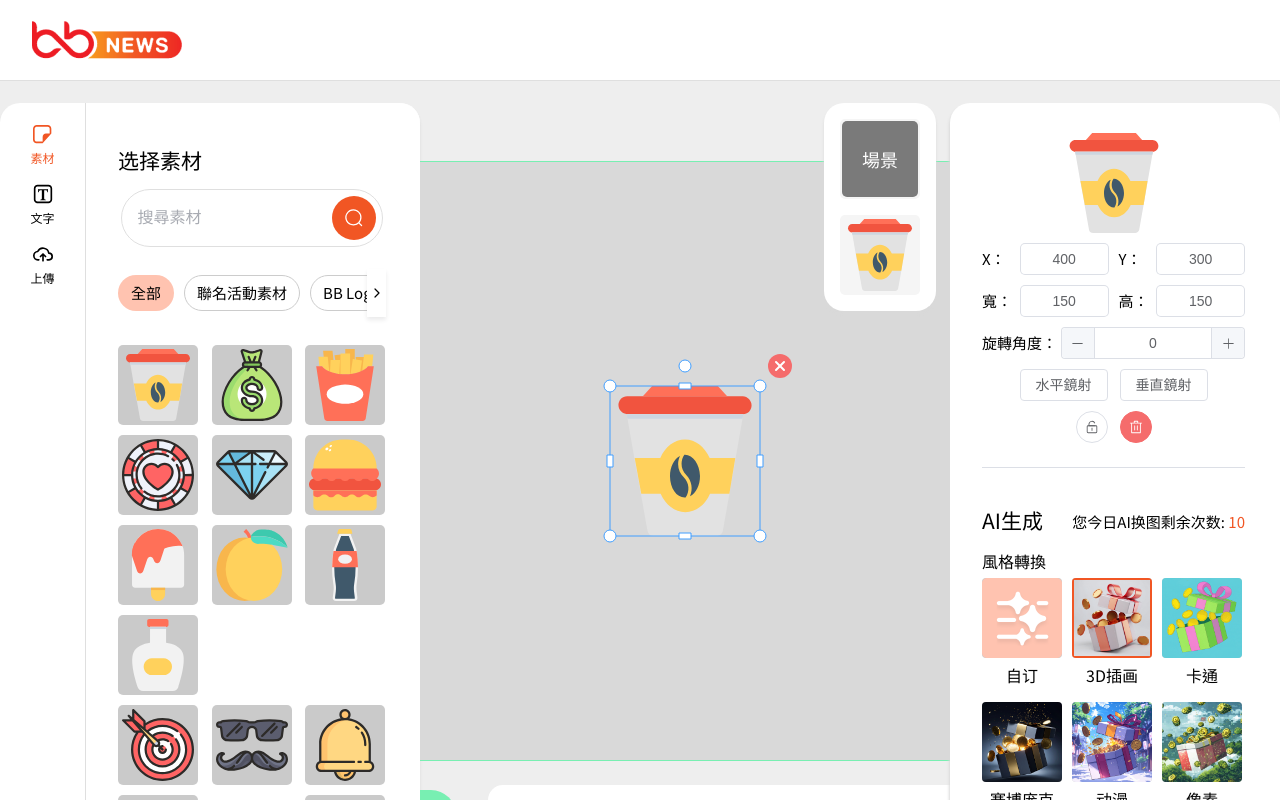
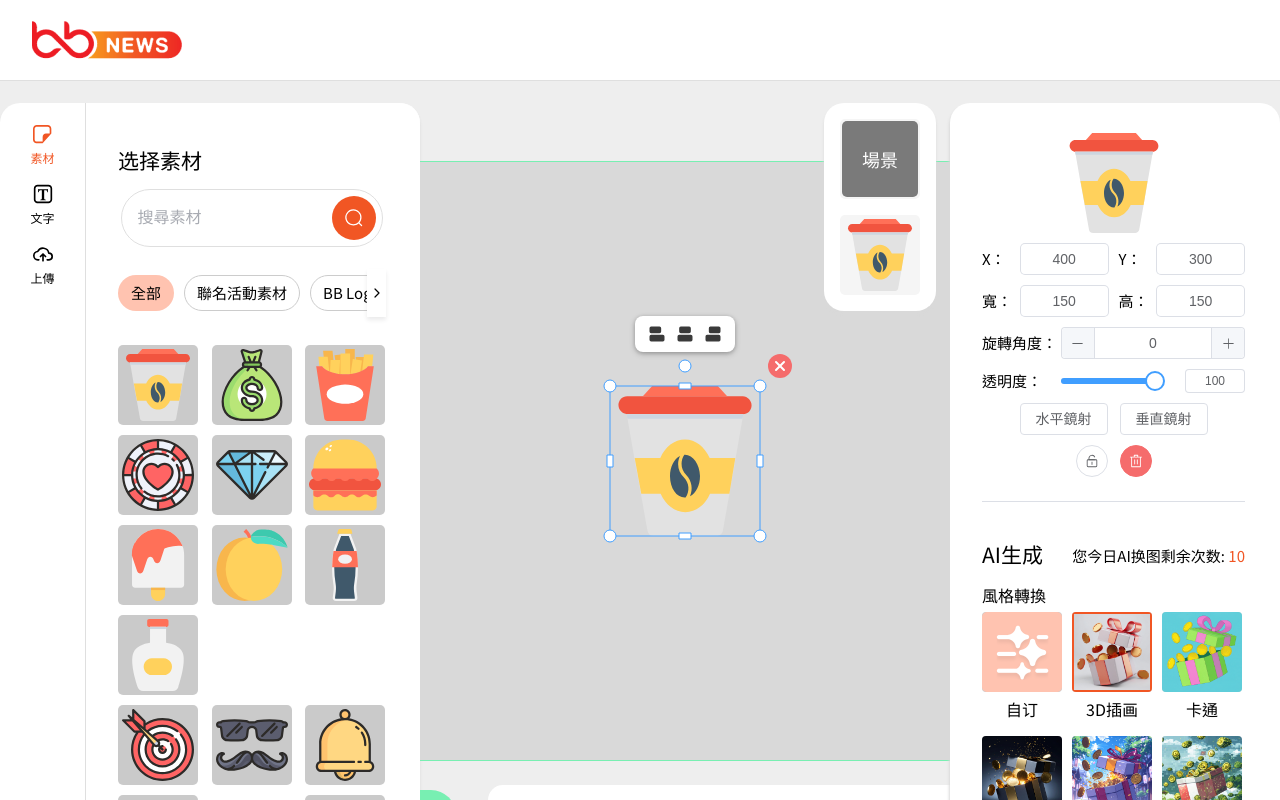
Before and after one commit to penyuanliao/image-editor, a Vue app: page / in a window 1280 px wide. Both pictures are taken after a click on the element 158 px from the left and 384 px from the top of the page. Built offline with nearby package versions, Linux system fonts and the light colour scheme; the HTML template or start-up script is replaced by a standard one; what colorpickers, vue-konva would draw is missing.

Commit message:
:lipstick: feat: image algin

```diff
--- a/src/AppKonva.vue
+++ b/src/AppKonva.vue
@@ -4,7 +4,7 @@ import {useImage} from "vue-konva";
 import {ref, reactive, onMounted, computed, watch} from "vue";
 import { useKImgEditorStore } from "./store/kImgEditorStore.ts";
 import FileInputComponent from "./components/konva/FileInputComponent.vue";
-import Popover from "./components/konva/Popover.vue";
+import Popover from "./components/EditorArea/Popover.vue";
 
 const store = useKImgEditorStore();
 
--- a/src/Utilities/CanvasEditor.ts
+++ b/src/Utilities/CanvasEditor.ts
@@ -57,6 +57,7 @@ interface IContextMenuEvent {
 // 這個類別將取代大部分 useImageEditor.ts 和 ImageUploader.vue 中的邏輯
 export class CanvasEditor {
     private handlePaste:((event: ClipboardEvent) => Promise<void>) | null = null;
+    private handleCopy:((event: ClipboardEvent) => Promise<void>) | null = null;
     protected divContainer?: HTMLDivElement | null = null;
     protected canvas?: HTMLCanvasElement;
     protected ctx?: CanvasRenderingContext2D;
@@ -733,7 +734,7 @@ export class CanvasEditor {
     }
     private handleMouseLeave(_: MouseEvent) {
         this.clear();
-        this.showPopOverMenu(false);
+        // this.showPopOverMenu(false);
     }
     private clear() {
         this.isDraggingCropBox = false;
@@ -854,8 +855,7 @@ export class CanvasEditor {
             }
 
         }
-        document.addEventListener('paste', this.handlePaste);
-        document.addEventListener('copy', async (event: ClipboardEvent) => {
+        this.handleCopy = async (event: ClipboardEvent) => {
             // 在文字編輯模式不copy
             if (!this.editingElement) {
                 const data: string = JSON.stringify({
@@ -866,11 +866,115 @@ export class CanvasEditor {
                 console.log('copy', data, this.editingElement);
                 event.preventDefault();
             }
+        };
+        document.addEventListener('paste', this.handlePaste);
+        document.addEventListener('copy', this.handleCopy);
+    }
+    public disableCopyAndPasteSupport() {
+        if (this.handlePaste)
+            document.removeEventListener('paste', this.handlePaste);
+        if (this.handleCopy)
+            document.removeEventListener('copy', this.handleCopy);
+    }
+
+    //對齊物件
+    public align(horizontally: 'left' | 'center' | 'right' | null, vertically: 'top' | 'middle' | 'bottom' | null) {
+        const selectedElements = this.store.selectedElements;
+        if (selectedElements.length < 2 || !this.ctx) {
+            return; // Alignment requires at least two elements
+        }
+
+        // 1. Find the bounding box of the entire selection
+        let selectionMinX = Infinity;
+        let selectionMaxX = -Infinity;
+        let selectionMinY = Infinity;
+        let selectionMaxY = -Infinity;
+
+        selectedElements.forEach(element => {
+            const box = getElementBoundingBox(this.ctx!, element);
+            if (box) {
+                selectionMinX = Math.min(selectionMinX, box.x);
+                selectionMaxX = Math.max(selectionMaxX, box.x + box.width);
+                selectionMinY = Math.min(selectionMinY, box.y);
+                selectionMaxY = Math.max(selectionMaxY, box.y + box.height);
+            }
         });
+
+        // 2. Calculate target alignment positions
+        const alignCenterTargetX = selectionMinX + (selectionMaxX - selectionMinX) / 2;
+        const alignMiddleTargetY = selectionMinY + (selectionMaxY - selectionMinY) / 2;
+
+        // 3. Apply alignment to each element
+        selectedElements.forEach(element => {
+            const box = getElementBoundingBox(this.ctx!, element);
+            if (!box) return;
+
+            // Horizontal alignment
+            if (horizontally) {
+                if (horizontally === 'left') {
+                    element.config.x = selectionMinX + box.width / 2;
+                } else if (horizontally === 'center') {
+                    element.config.x = alignCenterTargetX;
+                } else if (horizontally === 'right') {
+                    element.config.x = selectionMaxX - box.width / 2;
+                }
+            }
+
+            // Vertical alignment
+            if (vertically) {
+                if (vertically === 'top') {
+                    element.config.y = selectionMinY + box.height / 2;
+                } else if (vertically === 'middle') {
+                    element.config.y = alignMiddleTargetY;
+                } else if (vertically === 'bottom') {
+                    element.config.y = selectionMaxY - box.height / 2;
+                }
+            }
+        });
+
+        // 4. Re-render the canvas to show changes
+        this.render();
     }
-    public disablePasteSupport() {
-        if (!this.handlePaste) return;
-        document.removeEventListener('paste', this.handlePaste);
+
+    public stageAlign(horizontally: 'left' | 'center' | 'right' | null, vertically: 'top' | 'middle' | 'bottom' | null) {
+        const selectedElements = this.store.selectedElements;
+        if (selectedElements.length < 1 || !this.ctx || !this.canvas) {
+            return; // Requires at least one element and a canvas context
+        }
+
+        const stageWidth = this.canvas.width;
+        const stageHeight = this.canvas.height;
+
+        // Apply alignment to each selected element relative to the stage
+        selectedElements.forEach(element => {
+            const box = getElementBoundingBox(this.ctx!, element);
+            if (!box) return;
+
+            // Horizontal alignment relative to the stage
+            if (horizontally) {
+                if (horizontally === 'left') {
+                    element.config.x = box.width / 2;
+                } else if (horizontally === 'center') {
+                    element.config.x = stageWidth / 2;
+                } else if (horizontally === 'right') {
+                    element.config.x = stageWidth - box.width / 2;
+                }
+            }
+
+            // Vertical alignment relative to the stage
+            if (vertically) {
+                if (vertically === 'top') {
+                    element.config.y = box.height / 2;
+                } else if (vertically === 'middle') {
+                    element.config.y = stageHeight / 2;
+                } else if (vertically === 'bottom') {
+                    element.config.y = stageHeight - box.height / 2;
+                }
+            }
+        });
+
+        // Re-render the canvas to show changes
+        this.render();
     }
 
     // 銷毀時要移除監聽器
@@ -883,7 +987,7 @@ export class CanvasEditor {
         this.canvas?.removeEventListener('mouseleave', this.handleMouseLeave.bind(this));
         this.canvas?.removeEventListener('contextmenu', this.handleContextMenu.bind(this));
         this.canvas?.removeEventListener('wheel', this.handleWheel.bind(this));
-        this.disablePasteSupport();
+        this.disableCopyAndPasteSupport();
         this.canvas = undefined;
         this.ctx = undefined;
     }
--- a/src/Utilities/useImageEditor.ts
+++ b/src/Utilities/useImageEditor.ts
@@ -141,8 +141,10 @@ export const drawText = (ctx: CanvasRenderingContext2D, element: ICanvasElement)
     }
 
     // Draw relative to the new (0,0) origin
+    // To vertically center the entire text block, the center of the first line should be
+    // at a position of (-totalBlockHeight / 2) + (singleLineHeight / 2).
+    // This formula correctly positions the text block for both single and multiple lines.
     let currentLineY = -totalTextHeight / 2 + (fontSize * lineHeight) / 2;
-
     lines.forEach((line) => {
         // Apply stroke if properties exist
         if (config.strokeColor && config.strokeWidth) {
--- a/src/components/EditorArea/EditorView.vue
+++ b/src/components/EditorArea/EditorView.vue
@@ -1,11 +1,11 @@
 <script setup lang="ts">
-import {computed, nextTick, onMounted, reactive, ref, watch} from "vue";
+import {computed, nextTick, onMounted, onUnmounted, reactive, ref, watch} from "vue";
 import {useImagesStore} from "@/store/images.ts";
 import {processFile} from "@/Utilities/FileProcessor.ts";
 import {CanvasEditor} from "@/Utilities/CanvasEditor.ts";
 import {type CroppedExportOptions, exportCroppedArea} from "@/Utilities/useCanvasExporter.ts";
 import {ElementTypesEnum, type ICanvasElement, type ITextConfig} from "@/types.ts";
-import Popover from "../konva/Popover.vue";
+import Popover from "./Popover.vue";
 import KeyboardController from "../KeyboardController.vue";
 
 const imagesStore = useImagesStore();
@@ -124,6 +124,9 @@ onMounted(() => {
     };
     window.addEventListener('click', closeContextMenu);
   }
+});
+onUnmounted(() => {
+  editor.value.destroy();
 })
 
 // --- Event Emitters and Watchers ---
@@ -245,8 +248,19 @@ const deleteSelectedElement = () => {
   }
   closeContextMenu();
 };
-const onContainerClick = () => {
-  fileInput.value?.click();
+const handlePopOverMenuChange = (state: string) => {
+  console.log('handlePopOverMenuChange', state);
+  switch (state) {
+    case "stage-left":
+      editor.value.stageAlign("left", null);
+      break;
+    case "stage-center":
+      editor.value.stageAlign("center", null);
+      break;
+    case "stage-right":
+      editor.value.stageAlign("right", null);
+      break;
+  }
 };
 
 const onFileChange = async (event: Event) => {
@@ -361,10 +375,10 @@ defineExpose({ addElement, updateSelectedElement });
       />
       <Popover
           ref="popOverRef"
-          v-show="popOverMenu.visible && selectedElement?.type === ElementTypesEnum.Stage "
-               :style="{
-                  transform: `translate(${popOverMenu.x}px, ${popOverMenu.y}px)`
-               }"/>
+          v-show="popOverMenu.visible && selectedElement?.type === ElementTypesEnum.Image"
+          :style="{ transform: `translate(${popOverMenu.x}px, ${popOverMenu.y}px)`}"
+          @change="handlePopOverMenuChange"
+      />
       <!-- 自訂右鍵選單 -->
       <div
           v-if="contextMenu.visible && contextMenu.element"
@@ -529,6 +543,7 @@ defineExpose({ addElement, updateSelectedElement });
   z-index: 10;
   overflow: hidden;
   resize: none;
+
 }
 
 .crop-controls {
--- a/src/components/konva/Popover.vue
+++ b/src/components/EditorArea/Popover.vue
@@ -19,17 +19,17 @@ const handleOnClick = (value: string) => {
 <template>
   <div class="popover">
     <div class="button-group">
-      <div @click="handleOnClick('left')">
+      <div @click="handleOnClick('stage-left')">
         <span class="icon">
           <Symbols name="align-left"/>
         </span>
       </div>
-      <div @click="handleOnClick('center')">
+      <div @click="handleOnClick('stage-center')">
         <span class="icon">
           <Symbols name="align-center"/>
         </span>
       </div>
-      <div @click="handleOnClick('right')">
+      <div @click="handleOnClick('stage-right')">
         <span class="icon">
           <Symbols name="align-right"/>
         </span>
--- a/src/components/Panels/ImagePropsPanel.vue
+++ b/src/components/Panels/ImagePropsPanel.vue
@@ -7,62 +7,74 @@ import {Delete, Lock, Unlock} from "@element-plus/icons-vue";
 import NPanel from "@/components/Basic/NPanel.vue";
 
 const imagesStore = useImagesStore();
+// Only show and operate on the panel if a sticker is selected
 
 const selectedElement = computed(() => {
   if (imagesStore.selectedElements.length <= 0) return null;
   if (imagesStore.selectedElements.length > 1) return null;
-  return imagesStore.selectedElements[0];
-});
-// Only show and operate on the panel if a sticker is selected
-const selectedSticker = computed(() => {
-  if (selectedElement.value && (selectedElement.value.type === ElementTypesEnum.Image || selectedElement.value.type === ElementTypesEnum.Stage)) {
-    return selectedElement.value as ICanvasElement;
+  const element = imagesStore.selectedElements[0];
+  if (element && (element.type === ElementTypesEnum.Image || element.type === ElementTypesEnum.Stage)) {
+    return element as ICanvasElement;
   }
   return null;
 });
 // Computed property to handle degree-radian conversion for the rotation slider
 const rotationInDegrees = computed({
   get() {
-    if (selectedSticker.value && selectedSticker.value.config.rotation) {
+    if (selectedElement.value && selectedElement.value.config.rotation) {
       // Convert radians to degrees and round to nearest integer
-      return Math.round((selectedSticker.value.config.rotation * 180) / Math.PI);
+      return Math.round((selectedElement.value.config.rotation * 180) / Math.PI);
     }
     return 0;
   },
   set(degrees: number) {
-    if (selectedSticker.value) {
+    if (selectedElement.value) {
       // Convert degrees to radians
-      selectedSticker.value.config.rotation = (degrees * Math.PI) / 180;
+      selectedElement.value.config.rotation = (degrees * Math.PI) / 180;
     }
   },
 });
+const opacityInPercentage = computed({
+  get() {
+    if (selectedElement.value && typeof selectedElement.value.config.opacity === 'number') {
+      return Math.round(selectedElement.value.config.opacity * 100);
+    } else {
+      return 100;
+    }
+  },
+  set(percentage: number) {
+    if (selectedElement.value) {
+      selectedElement.value.config.opacity = percentage / 100;
+    }
+  }
+});
 
 const handleHorizontalFlip = () => {
-  if (selectedSticker.value?.config) {
-    if (typeof selectedSticker.value.config.scaleX === "number") {
-      selectedSticker.value.config.scaleX *= -1;
+  if (selectedElement.value?.config) {
+    if (typeof selectedElement.value.config.scaleX === "number") {
+      selectedElement.value.config.scaleX *= -1;
     } else {
-      selectedSticker.value.config.scaleX = -1;
+      selectedElement.value.config.scaleX = -1;
     }
   }
 };
 const handleVerticalFlip = () => {
-  if (selectedSticker.value?.config) {
-    if (typeof selectedSticker.value.config.scaleY === "number") {
-      selectedSticker.value.config.scaleY *= -1;
+  if (selectedElement.value?.config) {
+    if (typeof selectedElement.value.config.scaleY === "number") {
+      selectedElement.value.config.scaleY *= -1;
     } else {
-      selectedSticker.value.config.scaleY = -1;
+      selectedElement.value.config.scaleY = -1;
     }
   }
 };
 
 const handleLockAndUnlock = () => {
-  if (selectedSticker.value?.config) {
-    selectedSticker.value.config.draggable = !selectedSticker.value.config.draggable;
-    if (!selectedSticker.value?.config.draggable) {
+  if (selectedElement.value?.config) {
+    selectedElement.value.config.draggable = !selectedElement.value.config.draggable;
+    if (!selectedElement.value?.config.draggable) {
       imagesStore.selectedElements = [];
     } else {
-      imagesStore.selectedElements = [selectedSticker.value];
+      imagesStore.selectedElements = [selectedElement.value];
     }
   }
 }
@@ -71,7 +83,7 @@ const handleLockAndUnlock = () => {
 
 <template>
   <NPanel
-      v-if="selectedSticker"
+      v-if="selectedElement"
       :searchEnabled="false">
     <div class="properties">
       <div class="view once-line">
@@ -79,30 +91,42 @@ const handleLockAndUnlock = () => {
       </div>
       <div class="ctrl">
         <span>X：</span>
-        <el-input-number class="el-input" v-model="selectedSticker.config.x" :controls="false" style="width: 100%" />
+        <el-input-number class="el-input" v-model="selectedElement.config.x" :controls="false" style="width: 100%" />
       </div>
       <div class="ctrl">
         <span>Y：</span>
-        <el-input-number class="el-input" v-model="selectedSticker.config.y" :controls="false" style="width: 100%" />
+        <el-input-number class="el-input" v-model="selectedElement.config.y" :controls="false" style="width: 100%" />
       </div>
       <div class="ctrl">
         <span>寬：</span>
-        <el-input-number class="el-input" v-model="selectedSticker.config.width" :controls="false" style="width: 100%" />
+        <el-input-number class="el-input" v-model="selectedElement.config.width" :controls="false" style="width: 100%" />
       </div>
       <div class="ctrl">
         <span>高：</span>
-        <el-input-number class="el-input" v-model="selectedSticker.config.height" :controls="false" style="width: 100%" />
+        <el-input-number class="el-input" v-model="selectedElement.config.height" :controls="false" style="width: 100%" />
       </div>
       <div class="ctrl once-line">
         <span>旋轉角度：</span>
         <el-input-number v-model="rotationInDegrees" :controls="true" style="width: 100%" />
+      </div>
+      <div class="ctrl once-line slider-with-input">
+        <span>透明度：</span>
+        <el-slider
+            v-model="opacityInPercentage"
+            :show-input-controls="false"
+            style="width: 100%"
+            show-input
+            size="small"
+            :format-tooltip="(value: number) => value + '%'"
+            :format-value-text="(value: number) => value + '%'"
+        />
       </div>
       <div class="prop-item center once-line">
         <el-button @click="handleHorizontalFlip">水平鏡射</el-button>
         <el-button @click="handleVerticalFlip">垂直鏡射</el-button>
       </div>
       <div class="prop-item center once-line">
-        <el-button :icon="selectedSticker.config.draggable ? Unlock : Lock" circle @click="handleLockAndUnlock"/>
+        <el-button :icon="selectedElement.config.draggable ? Unlock : Lock" circle @click="handleLockAndUnlock"/>
         <el-tooltip content="刪除" placement="top" effect="light">
           <el-button type="danger" :icon="Delete" circle />
         </el-tooltip>
@@ -158,4 +182,7 @@ const handleLockAndUnlock = () => {
   justify-content: center;
   align-items: center;
 }
+
+
+
 </style>
--- a/src/components/Panels/LayersPanel.vue
+++ b/src/components/Panels/LayersPanel.vue
@@ -168,7 +168,7 @@ const textElementStyle = (element: ICanvasElement) => {
   text-overflow: ellipsis;
   text-align: center;
   width: 100%;
-  height: 100%;
+  max-height: 100%;
 }
 .state {
   position: absolute;
--- a/src/components/Panels/TextPanel.vue
+++ b/src/components/Panels/TextPanel.vue
@@ -31,6 +31,7 @@ const getDefaultTextProps = () => ({
   fontFamily: 'Arial',
   lineHeight: 1.2,
   rotation: 0,
+  opacity: 1,
   letterSpacing: 0,
   textAlign: 'center',
   x: 0,
@@ -87,6 +88,7 @@ const updatePanelFromElement = (element: ICanvasElement | null) => {
     textProps.fontFamily = config.fontFamily || 'Arial';
     textProps.lineHeight = config.lineHeight || 1.2;
     textProps.rotation = config.rotation || 0;
+    textProps.opacity = config.opacity || 1;
     textProps.letterSpacing = config.letterSpacing || 0;
     textProps.x = config.x || 0;
     textProps.y = config.y || 0;
@@ -243,6 +245,14 @@ const rotationInDegrees = computed({
     }
   },
 });
+const opacityInPercentage = computed({
+  get() {
+    return Math.round(textProps.opacity * 100);
+  },
+  set(percentage: number) {
+    textProps.opacity = percentage / 100;
+  }
+});
 
 const handleRemoveTextElement = () => {
   imagesStore.removeElements([imagesStore.selectedElements[0]!.id]);
@@ -364,6 +374,17 @@ onMounted(() => {
         <span>Y：</span>
         <el-input-number class="el-input" v-model="textProps.y" :controls="false" style="width: 100%" />
       </div>
+      <div class="ctrl slider-with-input">
+        <el-slider
+            v-model="opacityInPercentage"
+            :show-input-controls="false"
+            style="width: 100%"
+            show-input
+            size="small"
+            :format-tooltip="(value: number) => value + '%'"
+            :format-value-text="(value: number) => value + '%'"
+        />
+      </div>
       <div class="ctrl">
         <span>顏色：</span>
         <!--        <el-color-picker v-model="textProps.color" :disabled="gradient.enabled" />-->
@@ -479,7 +500,7 @@ onMounted(() => {
 @use "@/styles/theme";
 .categories {
   padding-top: 10px;
-  width: 260px;
+  width: 100%;
   display: flex;
   flex-direction: column;
   gap: 10px;
@@ -491,7 +512,7 @@ onMounted(() => {
   .ctrl {
     display: flex;
     align-items: center;
-    width: 260px;
+    min-width: 0;
   }
   .ctrl textarea {
     position: relative;
--- a/src/components/Symbols.vue
+++ b/src/components/Symbols.vue
@@ -232,6 +232,11 @@ export default defineComponent({
       </defs>
     </svg>
   </template>
+  <template v-else-if="name === 'mirror-horizontally'">
+    <svg xmlns="http://www.w3.org/2000/svg" viewBox="0 0 24 24" xml:space="preserve"><path d="M12 6.5c-.275 0-.5.225-.5.5v16.5c0 .275.225.5.5.5s.5-.225.5-.5V7c0-.275-.225-.5-.5-.5"/><path d="M5 8c.275 0 .5-.225.5-.5A6.506 6.506 0 0 1 12 1c3.205 0 5.865 2.33 6.395 5.385l-2.475-1.77a.5.5 0 0 0-.695.13.495.495 0 0 0 .115.685l3.23 2.315c.085.16.25.26.43.265.015 0 .025-.005.04-.01.02.005.035.005.055.01a.5.5 0 0 0 .215-.05c.005 0 .01-.005.015-.005a.6.6 0 0 0 .165-.14c.005-.005.01-.005.015-.01s0-.005.005-.01q.009-.007.01-.015l1.905-3a.496.496 0 0 0-.165-.685.496.496 0 0 0-.675.15l-1.21 1.905C18.725 2.65 15.67 0 12 0 7.865 0 4.5 3.365 4.5 7.5c0 .275.225.5.5.5m4.33 6.625-8-7a.503.503 0 0 0-.705.045A.5.5 0 0 0 .5 8v14a.501.501 0 0 0 .83.375l8-7c.21-.18.23-.5.045-.705-.015-.015-.03-.035-.045-.045M1.5 20.9V9.1L8.24 15zM23.205 7.545a.5.5 0 0 0-.535.08l-8 7c-.21.18-.23.5-.045.705.015.015.03.035.045.045l8 7a.5.5 0 0 0 .33.125c.275 0 .5-.225.5-.5V8a.5.5 0 0 0-.295-.455M22.5 20.9 15.76 15l6.74-5.9z"/></svg>
+  </template>
+  <template v-else-if="name === 'mirror-vertically'">
+    <svg xmlns="http://www.w3.org/2000/svg" viewBox="0 0 24 24" xml:space="preserve"><path d="M24 12c0-4.136-3.364-7.5-7.5-7.5a.5.5 0 0 0 0 1A6.51 6.51 0 0 1 23 12c0 3.247-2.396 5.937-5.51 6.416l1.426-2.139a.5.5 0 0 0-.151-.691.5.5 0 0 0-.681.136l-2 3c-.006.009-.007.019-.012.029s-.014.015-.019.025 0 .01-.004.015q-.012.033-.02.067l-.02.08c0 .016-.005.031-.006.047L16 19q.004.024.01.047a.5.5 0 0 0 .026.128q.03.063.068.121.015.021.032.041.025.024.054.045c.013.01.019.025.034.034s.023.01.035.016.011.011.019.015l4 2a.5.5 0 1 0 .448-.894l-2.514-1.257C21.523 18.519 24 15.547 24 12"/><path d="M17 11.5H.5a.5.5 0 0 0 0 1H17a.5.5 0 0 0 0-1M16.327.624A.5.5 0 0 0 16 .5H2a.5.5 0 0 0-.376.829l7 8a.5.5 0 0 0 .75 0l7-7.999a.5.5 0 0 0-.047-.706M9 8.24 3.1 1.5h11.8zm7.376 14.431-7-8a.515.515 0 0 0-.728-.022l-.022.022-7 8a.5.5 0 0 0 .047.706.5.5 0 0 0 .326.123h14a.5.5 0 0 0 .5-.501.5.5 0 0 0-.123-.328M3.1 22.5 9 15.76l5.9 6.74z"/></svg>  </template>
 </template>
 
 <style scoped lang="scss">
--- a/src/styles/theme.scss
+++ b/src/styles/theme.scss
@@ -76,3 +76,11 @@ h2 {
     border-radius: 5px;
   }
 }
+.slider-with-input {
+  :deep(.el-slider__input) {
+    width: 50%; // 在這裡調整您想要的寬度
+  }
+  :deep(.el-input-number) {
+    width: 60px;
+  }
+}
```
